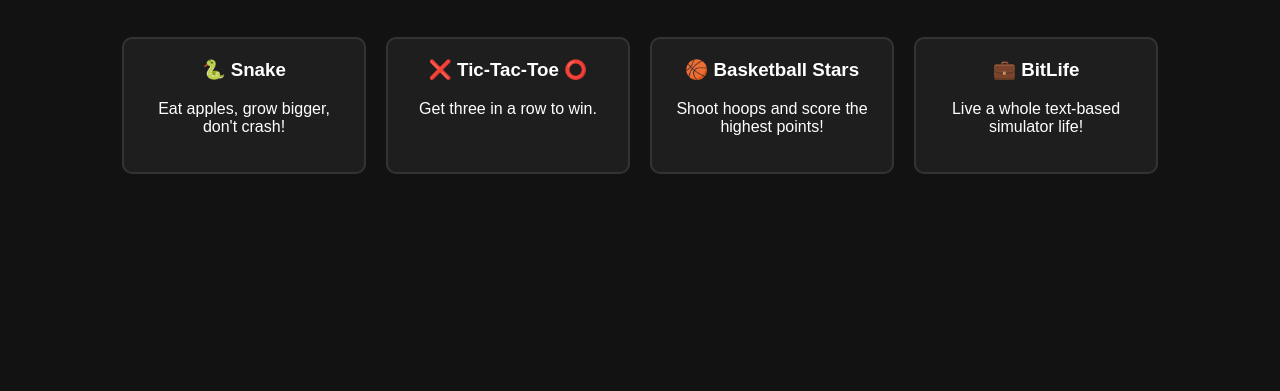
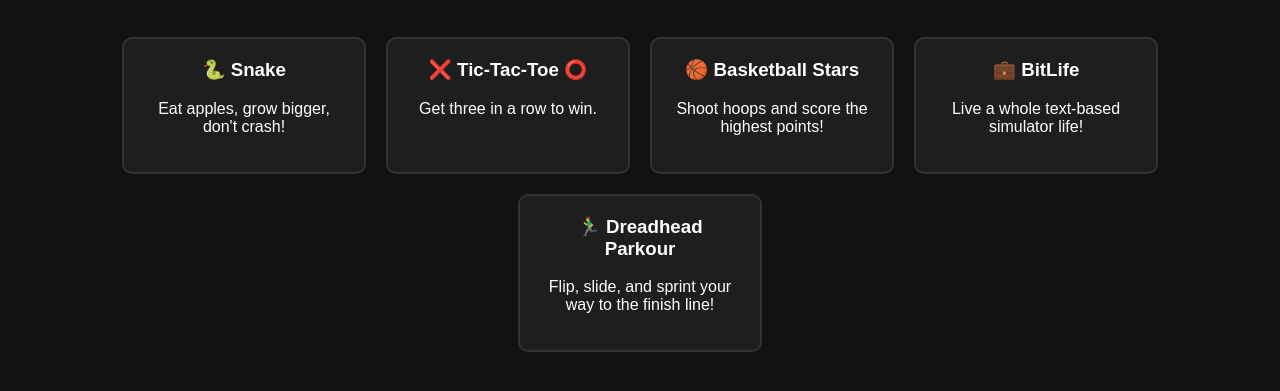
Before and after one commit to eliasstraub21-cloud/my-gsmes, a plain HTML site: page index.html in a window 1280 px wide. Shown: the part 159-550 px from the top of the page. Drawn offline with Linux system fonts and the light colour scheme.

Commit message:
Update index.html

```diff
--- a/index.html
+++ b/index.html
@@ -62,8 +62,12 @@
             <h3>💼 BitLife</h3>
             <p>Live a whole text-based simulator life!</p>
         </a>
+
+        <a href="dreadheadparkour.html" class="game-card">
+            <h3>🏃‍♂️ Dreadhead Parkour</h3>
+            <p>Flip, slide, and sprint your way to the finish line!</p>
+        </a>
     </div>
 
 </body>
 </html>
-</html>
```
